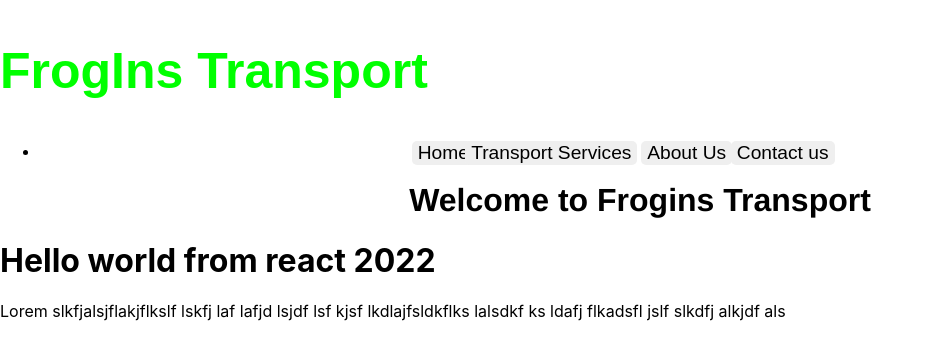
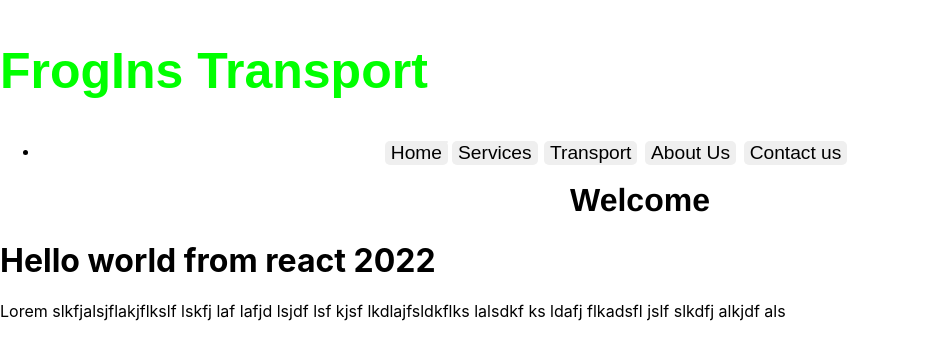
Before and after one commit to wiekusviljoen/myreactapp22, a React (Create React App) app: page / in a window 1280 px wide. Shown: the top 360 px of the page, without its empty margins (0-933 px from the left). Built offline with nearby package versions, Linux system fonts and the light colour scheme; the HTML template or start-up script is replaced by a standard one.

Commit message:
commit on master

```diff
--- a/src/components/Home.js
+++ b/src/components/Home.js
@@ -3,7 +3,7 @@ import Hero from "./Hero";
 const Home = () => {
   return (
     <>
-      <Hero text="Welcome to Frogins Transport" />
+      <Hero text="Welcome" />
       <h1>Hello world from react 2022</h1>
       <div class="paragraphHome">
         Lorem slkfjalsjflakjflkslf lskfj laf lafjd lsjdf lsf kjsf
--- a/src/components/Navbar.js
+++ b/src/components/Navbar.js
@@ -26,7 +26,13 @@ const Navbar = () => {
             </a>
             <a href="/transport">
               <button type="button" class="button2">
-                Transport Services
+                Transport
+              </button>
+            </a>
+
+            <a href="/transport">
+              <button type="button" class="button4">
+                Services
               </button>
             </a>
 
--- a/src/index.css
+++ b/src/index.css
@@ -21,13 +21,13 @@ button {
   border-right: gray;
   font-size: larger;
   box-shadow: #2980b9;
-  position: absolute; right: 62.9%;
+  position: absolute; right: 65%;
 
 }
 
 .button1 {
   border-radius: 5px;
-  position: absolute; right: 42.8%;
+  position: absolute; right: 42.5%;
 }
 
 
@@ -40,7 +40,12 @@ button {
 
 .button3{
 
-  position: absolute;right: 34.8%;
+  position: absolute;right: 33.8%;
+}
+
+.button4{
+
+  position: absolute;right: 58%;
 }
 
 button:hover {
```
